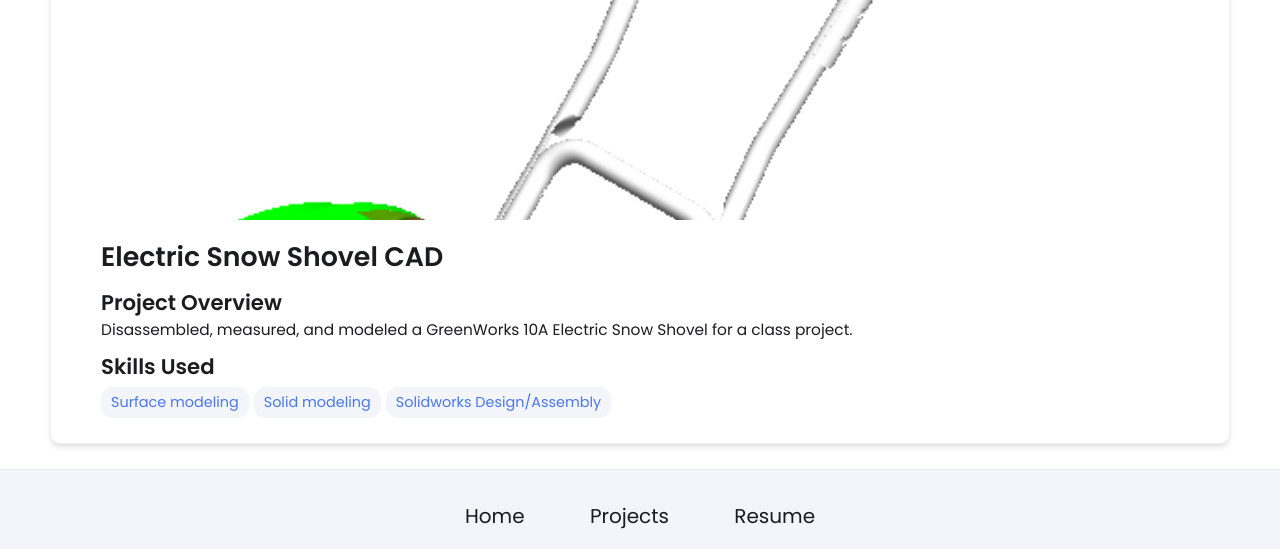
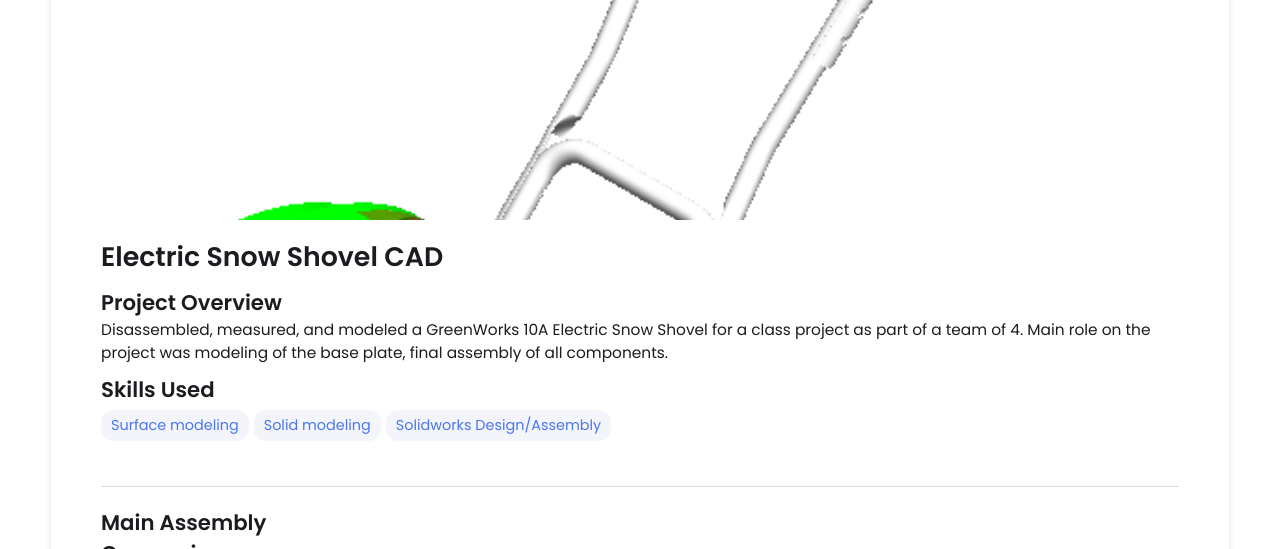
Before and after one commit to LKemper03/LKemper03.github.io, a Jekyll site: the page built from _projects/electric-snow-shovel-444/index.md, in a window 1280 px wide and 1400 px high, scrolled down 270 px. Shown: the top 549 px of the window. Built offline with Jekyll 4.4.1, drawn with Linux system fonts in a browser that asks for light colours; some of the changed text lies outside the part shown; grey boxes are pictures that could not be loaded.

Commit message:
Update index.md

```diff
--- a/_projects/electric-snow-shovel-444/index.md
+++ b/_projects/electric-snow-shovel-444/index.md
@@ -1,10 +1,22 @@
 ---
 layout: post
 title: Electric Snow Shovel CAD
-description:  Disassembled, measured, and modeled a GreenWorks 10A Electric Snow Shovel for a class project.
+description:  Disassembled, measured, and modeled a GreenWorks 10A Electric Snow Shovel for a class project as part of a team of 4. Main role on the project was modeling of the base plate, final assembly of all components.
 skills:
 - Surface modeling
 - Solid modeling
 - Solidworks Design/Assembly
 main-image: /ME444 Assembly Iso View.png
 ---
+
+---
+## Main Assembly
+## Comparison
+{% include image-gallery.html images="ME444 Assembly Iso View.png, https://i5.walmartimages.com/seo/Open-Box-Greenworks-10-Amp-16-Inch-Corded-Electric-Snow-Blower-26022-Green_00fcb006-81ee-4a0c-a4b8-683b40f32a63.28b88b2e7fbe21d2fc0d6069f6a01a45.jpeg?odnHeight=768&odnWidth=768&odnBg=FFFFFF" height="400" %}
+<span style="font-size: 10px">"Open Box Greenworks 10 Amp 16-Inch Corded Electric Snow Blower 26022 - Green" from https://www.walmart.com/ip/Open-Box-Greenworks-10-Amp-16-Inch-Corded-Electric-Snow-Blower-26022-Green/5174886424</span>
+
+## Exploded Views
+{% include image-gallery.html images="ME444 Subassembly 1 Exploded View.png, ME444 Subassembly 2 Exploded View.png" height="400" %}
+
+## Base Plate Model
+{% include image-gallery.html images="ME444 Part Iso View, ME444 Part Iso View 2" height="400" %}
```
